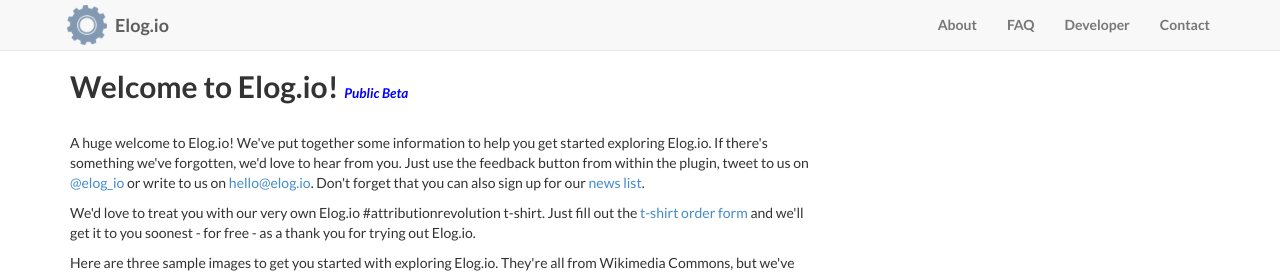
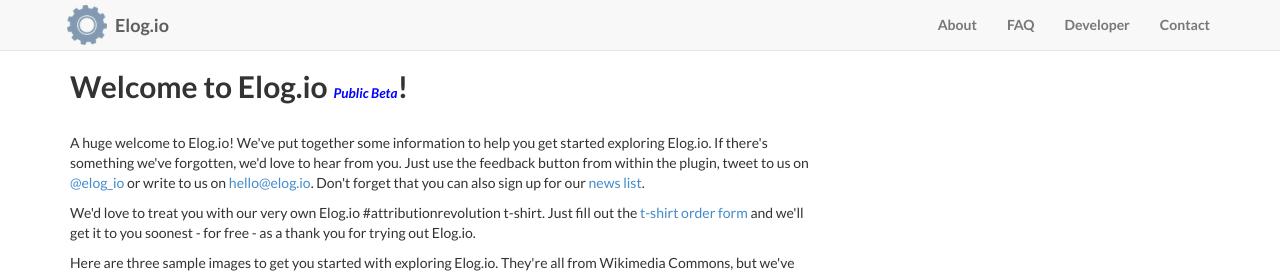
Before and after one commit to commonsmachinery/elogio, a Jekyll site: the page built from welcome.html, in a window 1280 px wide and 1102 px high. Shown: the top 273 px of the window. Built offline with Jekyll 4.4.1, drawn with Linux system fonts in a browser that asks for light colours; nearby versions of some CDN libraries; library files that are not in the unit come from our copies; comment, search, counter and statistics services are not loaded.

Commit message:
Moved char

```diff
--- a/welcome.html
+++ b/welcome.html
@@ -6,7 +6,7 @@
 
 <p />
 <div class="faq">
-<h2>Welcome to Elog.io! <i style="color: blue; font-size: 45%">Public Beta</i></h2>
+<h2>Welcome to Elog.io <i style="color: blue; font-size: 45%">Public Beta</i>!</h2>
 <br />
 <p>
  A huge welcome to Elog.io! We've put together some information to help
```
